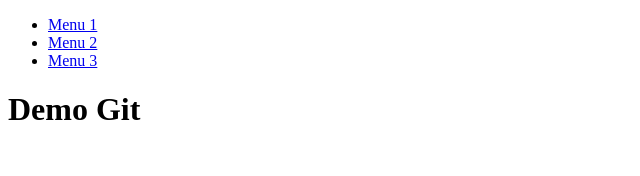
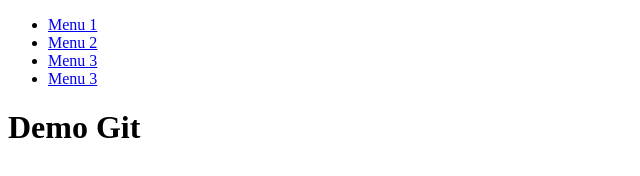
Before and after one commit to Symica2024/projet1, a plain HTML site: page Index.html in a window 1280 px wide. Shown: the whole page, without its empty margins (0-640 px from the left). Drawn offline with Linux system fonts and the light colour scheme.

Commit message:
ajout 4eme liste

```diff
--- a/Index.html
+++ b/Index.html
@@ -12,6 +12,7 @@
             <li><a href="#">Menu 1</a></li>
             <li><a href="#">Menu 2</a></li>
             <li><a href="#">Menu 3</a></li>
+            <li><a href="#">Menu 3</a></li>
         </ul>
          </nav>
     </header>
```
